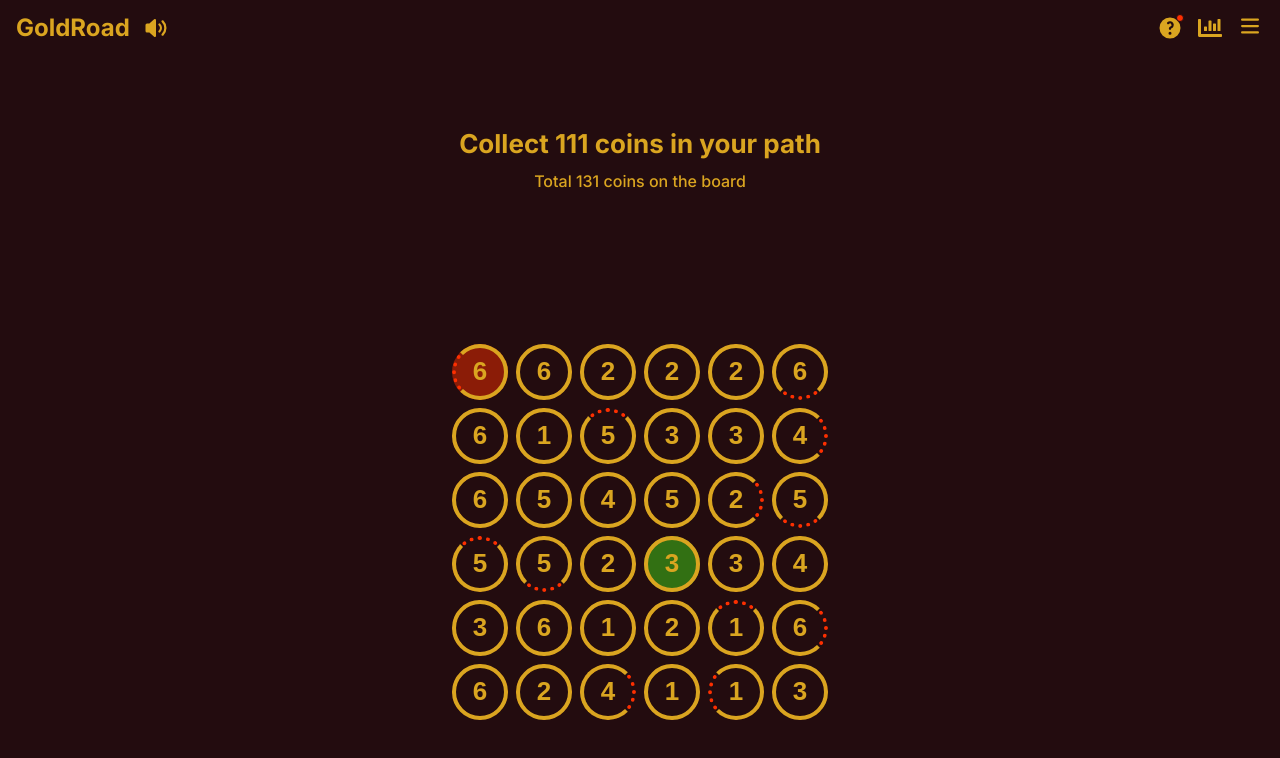
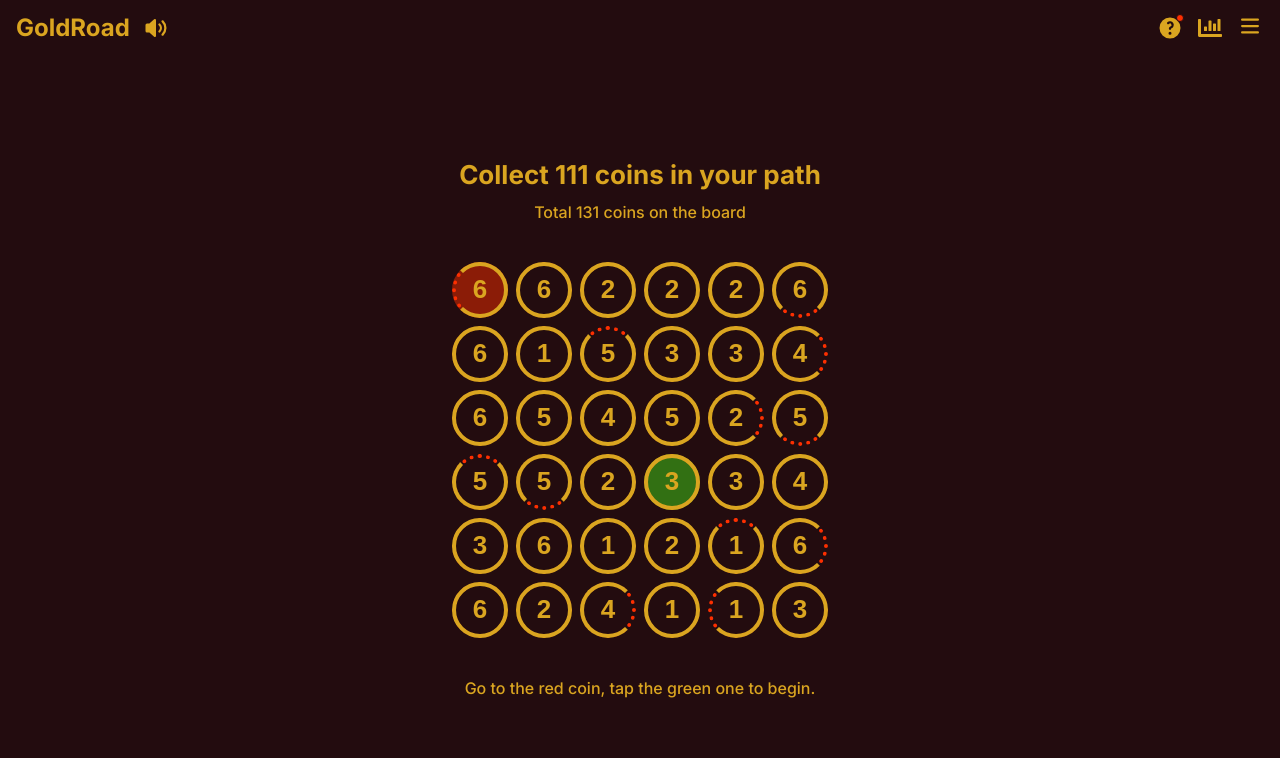
Before and after one commit to ra-jeev/goldroad, a Next.js app: page / in a window 1280 px wide. Shown: the top 758 px of the page. Built offline with nearby package versions, Linux system fonts and the light colour scheme; no server answers.

Commit message:
feat: add BoardFooter to GameBoard
1. Added replay function for board reset
2. BoardFooter called with dummy data

```diff
--- a/app/ui/game/board.module.css
+++ b/app/ui/game/board.module.css
@@ -1,7 +1,8 @@
 .game-board {
   display: flex;
   flex-direction: column;
-  justify-content: space-around;
+  justify-content: center;
+  gap: 2rem;
   flex-grow: 1;
 }
 
--- a/app/ui/game/board.tsx
+++ b/app/ui/game/board.tsx
@@ -13,6 +13,7 @@ import type {
 import { CoinWall } from '@/app/lib/types';
 import BoardCoin from '@/app/ui/board/coin';
 import BoardStatus from '@/app/ui/board/status';
+import BoardFooter from '@/app/ui/board/footer';
 import styles from '@/app/ui/game/board.module.css';
 
 const changeCoinState = (
@@ -249,6 +250,24 @@ export default function GameBoard({ game }: { game: Game }) {
     [game, playSound]
   );
 
+  const replayGame = () => {
+    console.log('replayGame');
+
+    setGameState((prevState) => {
+      const coins = prevState.coins.map((coin, index) => {
+        return {
+          ...coin,
+          connection: 'none' as ConnectionDir,
+          state: (game.start === index ? 'active' : 'none') as CoinState,
+          tabIndex: game.start === index ? 0 : -1,
+          focus: false,
+        };
+      });
+
+      return { ...INITIAL_GAME_STATE, coins };
+    });
+  };
+
   return (
     <div className={styles['game-board']}>
       <BoardStatus
@@ -268,6 +287,13 @@ export default function GameBoard({ game }: { game: Game }) {
           );
         })}
       </div>
+      <BoardFooter
+        playStatus={gameState.status}
+        tries={0}
+        isFirstGame={false}
+        nextGameAt='2024-08-04T00:00:00.000Z'
+        onClick={replayGame}
+      />
     </div>
   );
 }
```
